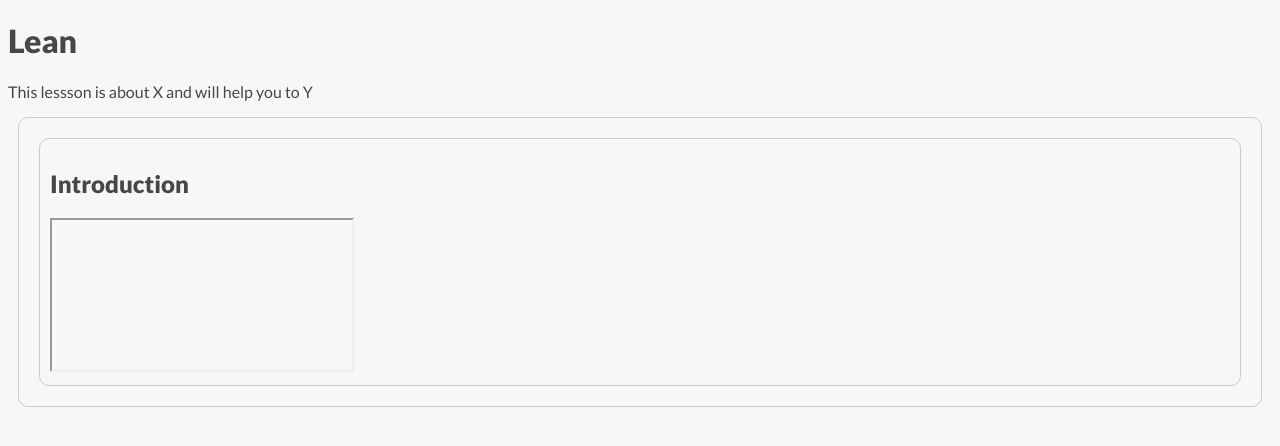
After one commit to fitzroyacademy/simple, a PHP site: page /lessons/lean.php in a window 1280 px wide. The commit adds this page. Shown: the top 446 px of the page. Run offline with PHP 8.4, Linux system fonts and the light colour scheme.

Commit message:
lean added and style

```diff
--- /dev/null
+++ b/about/contact.php
@@ -0,0 +1,5 @@
+<?php include 'assets/templates/site_header.php';?>
+
+<h1>Eyo!</h1>
+
+<?php include 'assets/templates/site_footer.php';?>
--- /dev/null
+++ b/about/index.php
@@ -0,0 +1,5 @@
+<?php include 'assets/templates/site_header.php';?>
+
+<h1>Eyo!</h1>
+
+<?php include 'assets/templates/site_footer.php';?>
--- a/assets/css/fit.css
+++ b/assets/css/fit.css
@@ -66,4 +66,18 @@ body {
   background: #f5f7f8;
 }
 
+.segments {
+  border: 1px solid #ccc;
+  border-radius: 10px;
+  padding: 10px;
+  margin: 10px;
+}
+
+.segments .segment {
+  border: 1px solid #ccc;
+  border-radius: 10px;
+  padding: 10px;
+  margin: 10px;
+}
+
 /*# sourceMappingURL=fit.css.map */
--- a/assets/scss/fit.scss
+++ b/assets/scss/fit.scss
@@ -124,3 +124,13 @@ h1, h2, h3{font-weight: 900;}
 
 
 body{color:$brand; background: $bg;}
+
+
+
+
+// -----------------------------------------------------------------------------------------
+
+
+
+.segments{border:1px solid #ccc; border-radius: 10px; padding: 10px; margin: 10px;}
+.segments .segment{border:1px solid #ccc; border-radius: 10px; padding: 10px; margin: 10px;}
--- /dev/null
+++ b/lessons/lean.php
@@ -0,0 +1,37 @@
+<?php include '../assets/templates/site_header.php';?>
+
+<h1>Lean</h1>
+
+<p>This lessson is about X and will help you to Y</p>
+
+<div class="segments">
+
+	<div class="segment">
+		<h2>Introduction</h2>
+		<iframe></ifram> <!-- except youtube  -->
+		<p>Text below the video</p>
+		<p>Text below the video</p>
+	</div>
+
+	<div class="segment segment_resources">
+		<h2>Resources</h2>
+		<iframe></ifram> <!-- except youtube  -->
+		<p>Text below the video</p>
+		<p>Text below the video</p>
+		<div class="resources">
+			<a href="https://etc">Name of the resource</a>
+			<a href="https://etc">Name of the resource</a>
+		</div>
+	</div>
+
+	<div class="segment">
+		<h2>Whatever the name</h2>
+		<iframe></ifram> <!-- except youtube  -->
+		<p>Text below the video</p>
+		<p>Text below the video</p>
+	</div>
+
+
+</div>
+
+<?php include '../assets/templates/site_footer.php';?>
```
Also changed, not shown: lessons/butts.php (line endings or trailing spaces), 1 other file.
